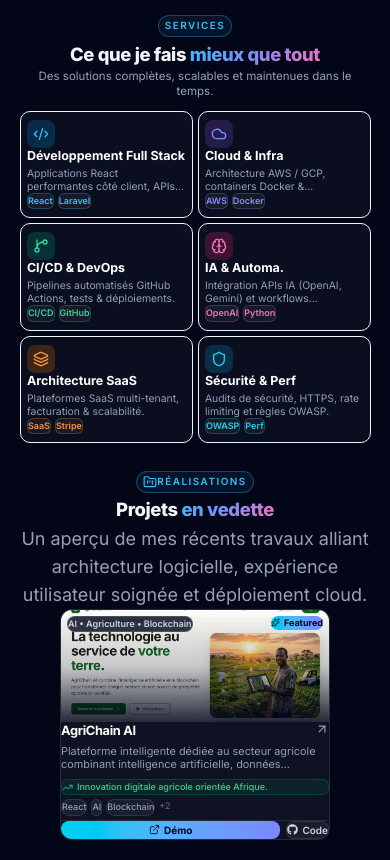
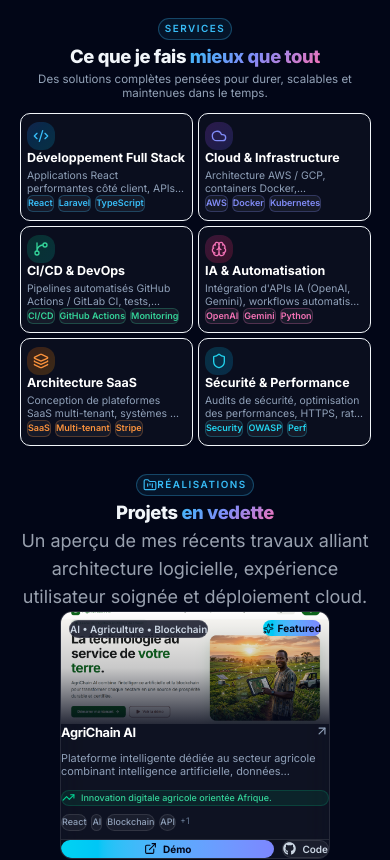
Before and after one commit to mmilinda/FolioMM, a React (Vite) app: page / in a window 390 px wide. Shown: the part 1220-2080 px from the top of the page. Built offline with nearby package versions, Linux system fonts and the light colour scheme; no server answers.

Commit message:
fix: restore full large desktop typography and card spacing for About, Services, ProjectCard, and Timeline sections

```diff
--- a/src/components/ProjectCard.jsx
+++ b/src/components/ProjectCard.jsx
@@ -11,7 +11,7 @@ export default function ProjectCard({ project }) {
       className="group project-card relative overflow-hidden rounded-xl sm:rounded-2xl border border-white/10 bg-white/5 backdrop-blur-md flex flex-col transition-all duration-300 w-full max-w-[270px] sm:max-w-none mx-auto"
     >
       {/* ── Image ───────────────────────────────── */}
-      <div className="relative h-28 sm:h-44 md:h-48 overflow-hidden shrink-0">
+      <div className="relative h-28 sm:h-48 md:h-56 lg:h-60 overflow-hidden shrink-0">
         <img
           src={project.image}
           onError={(e) => {
@@ -27,89 +27,89 @@ export default function ProjectCard({ project }) {
 
         {/* Category badge */}
         {project.category && (
-          <span className="absolute top-1.5 left-1.5 sm:top-2 sm:left-2 px-1.5 py-0.5 rounded-full text-[9px] sm:text-xs font-semibold bg-slate-950/80 backdrop-blur-sm border border-white/15 text-slate-300">
+          <span className="absolute top-2 left-2 px-2 py-0.5 sm:px-3 sm:py-1 rounded-full text-[10px] sm:text-xs font-semibold bg-slate-950/80 backdrop-blur-sm border border-white/15 text-slate-300">
             {project.category}
           </span>
         )}
 
         {/* Featured badge */}
         {project.featured && (
-          <span className="absolute top-1.5 right-1.5 sm:top-2 sm:right-2 flex items-center gap-1 px-1.5 py-0.5 rounded-full text-[9px] sm:text-xs font-bold bg-gradient-to-r from-cyan-400 to-indigo-400 text-slate-950">
-            <Sparkles size={9} />
+          <span className="absolute top-2 right-2 flex items-center gap-1 px-2 py-0.5 sm:px-3 sm:py-1 rounded-full text-[10px] sm:text-xs font-bold bg-gradient-to-r from-cyan-400 to-indigo-400 text-slate-950">
+            <Sparkles size={11} />
             Featured
           </span>
         )}
       </div>
 
       {/* ── Content ─────────────────────────────── */}
-      <div className="p-2 sm:p-4 flex flex-col gap-1 sm:gap-2.5 flex-1">
+      <div className="p-2.5 sm:p-5 md:p-6 flex flex-col gap-2 sm:gap-3 flex-1">
 
         {/* Title + link arrow */}
-        <div className="flex items-start justify-between gap-1 sm:gap-2">
+        <div className="flex items-start justify-between gap-2">
           <Link
             to={`/projects/${project.slug || project.id}`}
             className="no-underline text-inherit flex-1"
           >
-            <h3 className="text-xs sm:text-base font-bold tracking-tight text-white transition-colors project-card-title line-clamp-1">
+            <h3 className="text-xs sm:text-lg lg:text-xl font-bold tracking-tight text-white transition-colors project-card-title line-clamp-1 sm:line-clamp-none">
               {project.title}
             </h3>
           </Link>
           <Link to={`/projects/${project.slug || project.id}`} className="text-slate-400 shrink-0 mt-0.5">
             <ArrowUpRight size={14} className="sm:hidden" />
-            <ArrowUpRight size={18} className="hidden sm:block project-card-arrow" />
+            <ArrowUpRight size={20} className="hidden sm:block project-card-arrow" />
           </Link>
         </div>
 
-        {/* Description — 1 line on mobile, 2 lines on desktop */}
-        <p className="text-[10px] sm:text-sm text-slate-400 leading-tight line-clamp-1 sm:line-clamp-2 m-0">
+        {/* Description — 1 line on mobile, 2-3 lines on desktop */}
+        <p className="text-[10px] sm:text-sm lg:text-base text-slate-400 leading-tight sm:leading-relaxed line-clamp-1 sm:line-clamp-3 m-0">
           {project.description}
         </p>
 
         {/* Impact */}
         {project.impact && (
-          <div className="flex items-center gap-1 px-1.5 py-1 rounded-md bg-emerald-500/10 border border-emerald-500/20 text-[#34d399] text-[9px] sm:text-xs">
-            <TrendingUp size={11} className="shrink-0 text-emerald-400" />
+          <div className="flex items-center gap-1.5 px-2 py-1 sm:px-3 sm:py-1.5 rounded-lg bg-emerald-500/10 border border-emerald-500/20 text-[#34d399] text-[9px] sm:text-xs lg:text-sm">
+            <TrendingUp size={13} className="shrink-0 text-emerald-400" />
             <span className="truncate font-medium">{project.impact}</span>
           </div>
         )}
 
         {/* Technologies */}
         {project.technologies?.length > 0 && (
-          <div className="flex flex-wrap gap-1">
-            {project.technologies.slice(0, 3).map((tech) => (
+          <div className="flex flex-wrap gap-1 sm:gap-1.5">
+            {project.technologies.slice(0, 4).map((tech) => (
               <span
                 key={tech}
-                className="text-[9px] sm:text-xs px-1.5 py-0.5 rounded-full bg-white/5 border border-white/10 text-slate-400 font-medium"
+                className="text-[9px] sm:text-xs px-2 py-0.5 sm:px-2.5 sm:py-1 rounded-full bg-white/5 border border-white/10 text-slate-400 font-medium"
               >
                 {tech}
               </span>
             ))}
-            {project.technologies.length > 3 && (
-              <span className="text-[9px] sm:text-xs px-1 py-0.5 text-slate-500">
-                +{project.technologies.length - 3}
+            {project.technologies.length > 4 && (
+              <span className="text-[9px] sm:text-xs px-1.5 py-0.5 text-slate-500">
+                +{project.technologies.length - 4}
               </span>
             )}
           </div>
         )}
 
         {/* Action buttons */}
-        <div className="flex gap-1.5 mt-auto pt-1 border-t border-white/10">
+        <div className="flex gap-2 mt-auto pt-2 border-t border-white/10">
           {project.demo && project.demo !== "#" ? (
             <a
               href={project.demo}
               target="_blank"
               rel="noopener noreferrer"
-              className="flex-1 inline-flex items-center justify-center gap-1 py-1 sm:py-1.5 px-2 rounded-lg bg-gradient-to-r from-cyan-400 to-indigo-400 text-slate-950 text-[10px] sm:text-xs font-bold no-underline transition-opacity"
+              className="flex-1 inline-flex items-center justify-center gap-1.5 py-1 sm:py-2 px-3 rounded-xl bg-gradient-to-r from-cyan-400 to-indigo-400 text-slate-950 text-[10px] sm:text-sm font-bold no-underline transition-opacity hover:opacity-90"
             >
-              <ExternalLink size={11} />
+              <ExternalLink size={13} />
               Démo
             </a>
           ) : (
             <Link
               to={`/projects/${project.slug || project.id}`}
-              className="flex-1 inline-flex items-center justify-center gap-1 py-1 sm:py-1.5 px-2 rounded-lg bg-cyan-500/15 border border-cyan-500/30 text-cyan-300 text-[10px] sm:text-xs font-bold no-underline"
+              className="flex-1 inline-flex items-center justify-center gap-1.5 py-1 sm:py-2 px-3 rounded-xl bg-cyan-500/15 border border-cyan-500/30 text-cyan-300 text-[10px] sm:text-sm font-bold no-underline"
             >
-              Voir
+              Voir le projet
             </Link>
           )}
 
@@ -118,9 +118,9 @@ export default function ProjectCard({ project }) {
               href={project.github}
               target="_blank"
               rel="noopener noreferrer"
-              className="inline-flex items-center justify-center gap-1 py-1 sm:py-1.5 px-2 rounded-lg border border-white/10 bg-white/5 text-slate-300 text-[10px] sm:text-xs font-semibold no-underline shrink-0"
+              className="inline-flex items-center justify-center gap-1.5 py-1 sm:py-2 px-3 rounded-xl border border-white/10 bg-white/5 text-slate-300 text-[10px] sm:text-sm font-semibold no-underline shrink-0 hover:bg-white/10"
             >
-              <FaGithub size={11} />
+              <FaGithub size={13} />
               Code
             </a>
           )}
--- a/src/components/Services.jsx
+++ b/src/components/Services.jsx
@@ -6,17 +6,17 @@ const services = [
   {
     icon: Code2,
     title: "Développement Full Stack",
-    desc: "Applications React performantes côté client, APIs Laravel robustes.",
-    tags: ["React", "Laravel"],
+    desc: "Applications React performantes côté client, APIs Laravel robustes côté serveur. Du design au déploiement.",
+    tags: ["React", "Laravel", "TypeScript"],
     gradient: "from-blue-500/20 to-cyan-500/20",
     border: "border-blue-500/30",
     glow: "#38bdf8",
   },
   {
     icon: Cloud,
-    title: "Cloud & Infra",
-    desc: "Architecture AWS / GCP, containers Docker & Kubernetes.",
-    tags: ["AWS", "Docker"],
+    title: "Cloud & Infrastructure",
+    desc: "Architecture AWS / GCP, containers Docker, orchestration Kubernetes et gestion d'environnements multi-cloud.",
+    tags: ["AWS", "Docker", "Kubernetes"],
     gradient: "from-purple-500/20 to-indigo-500/20",
     border: "border-purple-500/30",
     glow: "#818cf8",
@@ -24,17 +24,17 @@ const services = [
   {
     icon: GitBranch,
     title: "CI/CD & DevOps",
-    desc: "Pipelines automatisés GitHub Actions, tests & déploiements.",
-    tags: ["CI/CD", "GitHub"],
+    desc: "Pipelines automatisés GitHub Actions / GitLab CI, tests, déploiements continus et monitoring de production.",
+    tags: ["CI/CD", "GitHub Actions", "Monitoring"],
     gradient: "from-emerald-500/20 to-teal-500/20",
     border: "border-emerald-500/30",
     glow: "#34d399",
   },
   {
     icon: Brain,
-    title: "IA & Automa.",
-    desc: "Intégration APIs IA (OpenAI, Gemini) et workflows intelligents.",
-    tags: ["OpenAI", "Python"],
+    title: "IA & Automatisation",
+    desc: "Intégration d'APIs IA (OpenAI, Gemini), workflows automatisés et agents intelligents pour booster la productivité.",
+    tags: ["OpenAI", "Gemini", "Python"],
     gradient: "from-pink-500/20 to-rose-500/20",
     border: "border-pink-500/30",
     glow: "#f472b6",
@@ -42,17 +42,17 @@ const services = [
   {
     icon: Layers,
     title: "Architecture SaaS",
-    desc: "Plateformes SaaS multi-tenant, facturation & scalabilité.",
-    tags: ["SaaS", "Stripe"],
+    desc: "Conception de plateformes SaaS multi-tenant, systèmes de facturation, gestion des accès et scalabilité.",
+    tags: ["SaaS", "Multi-tenant", "Stripe"],
     gradient: "from-orange-500/20 to-amber-500/20",
     border: "border-orange-500/30",
     glow: "#fb923c",
   },
   {
     icon: Shield,
-    title: "Sécurité & Perf",
-    desc: "Audits de sécurité, HTTPS, rate limiting et règles OWASP.",
-    tags: ["OWASP", "Perf"],
+    title: "Sécurité & Performance",
+    desc: "Audits de sécurité, optimisation des performances, HTTPS, rate limiting et bonnes pratiques OWASP.",
+    tags: ["Security", "OWASP", "Perf"],
     gradient: "from-cyan-500/20 to-sky-500/20",
     border: "border-cyan-500/30",
     glow: "#22d3ee",
@@ -66,46 +66,46 @@ export default function Services() {
   return (
     <section ref={ref} className="services-section py-6 md:py-16">
       <motion.div
-        className="section-header mb-4 sm:mb-8 text-center"
+        className="section-header mb-4 sm:mb-10 text-center"
         initial={{ opacity: 0, y: 30 }}
         animate={inView ? { opacity: 1, y: 0 } : {}}
         transition={{ duration: 0.7 }}
       >
         <span className="section-eyebrow">Services</span>
-        <h2 className="section-title text-lg sm:text-3xl font-extrabold">
+        <h2 className="section-title text-lg sm:text-3xl lg:text-4xl font-extrabold mb-2">
           Ce que je fais <span className="gradient-text">mieux que tout</span>
         </h2>
-        <p className="section-subtitle text-xs sm:text-base text-slate-400 max-w-md mx-auto">
-          Des solutions complètes, scalables et maintenues dans le temps.
+        <p className="section-subtitle text-xs sm:text-base lg:text-lg text-slate-400 max-w-xl mx-auto">
+          Des solutions complètes pensées pour durer, scalables et maintenues dans le temps.
         </p>
       </motion.div>
 
-      <div className="services-grid grid grid-cols-2 md:grid-cols-3 gap-2 sm:gap-4">
+      <div className="services-grid grid grid-cols-2 md:grid-cols-3 gap-2 sm:gap-6">
         {services.map((svc, i) => {
           const Icon = svc.icon;
           return (
             <motion.div
               key={svc.title}
-              className={`service-card p-2.5 sm:p-5 rounded-xl border ${svc.border} bg-white/5 flex flex-col justify-between`}
+              className={`service-card p-2.5 sm:p-6 rounded-xl md:rounded-2xl border ${svc.border} bg-white/5 flex flex-col justify-between`}
               initial={{ opacity: 0, y: 40 }}
               animate={inView ? { opacity: 1, y: 0 } : {}}
               transition={{ delay: i * 0.08, duration: 0.5, ease: "easeOut" }}
-              whileHover={{ y: -4, scale: 1.02 }}
+              whileHover={{ y: -6, scale: 1.02 }}
             >
               <div>
-                <div className={`w-7 h-7 sm:w-10 sm:h-10 rounded-lg flex items-center justify-center mb-1.5 sm:mb-3 bg-gradient-to-br ${svc.gradient}`}>
+                <div className={`w-7 h-7 sm:w-12 sm:h-12 rounded-xl flex items-center justify-center mb-1.5 sm:mb-4 bg-gradient-to-br ${svc.gradient}`}>
                   <Icon size={16} className="sm:hidden" style={{ color: svc.glow }} />
-                  <Icon size={22} className="hidden sm:block" style={{ color: svc.glow }} />
+                  <Icon size={24} className="hidden sm:block" style={{ color: svc.glow }} />
                 </div>
-                <h3 className="text-xs sm:text-base font-bold text-white mb-1 line-clamp-1">{svc.title}</h3>
-                <p className="text-[11px] sm:text-sm text-slate-400 leading-tight line-clamp-2">{svc.desc}</p>
+                <h3 className="text-xs sm:text-lg lg:text-xl font-bold text-white mb-1 md:mb-2 line-clamp-1 sm:line-clamp-none">{svc.title}</h3>
+                <p className="text-[11px] sm:text-sm lg:text-base text-slate-400 leading-tight sm:leading-relaxed line-clamp-2 sm:line-clamp-none">{svc.desc}</p>
               </div>
 
-              <div className="flex flex-wrap gap-1 mt-2">
+              <div className="flex flex-wrap gap-1 md:gap-1.5 mt-2 md:mt-4">
                 {svc.tags.map((tag) => (
                   <span
                     key={tag}
-                    className="text-[9px] sm:text-xs font-semibold px-1.5 py-0.5 rounded-md border bg-white/5"
+                    className="text-[9px] sm:text-xs font-semibold px-1.5 py-0.5 sm:px-2.5 sm:py-1 rounded-md sm:rounded-full border bg-white/5"
                     style={{ borderColor: svc.glow + "44", color: svc.glow }}
                   >
                     {tag}
--- a/src/components/Timeline.jsx
+++ b/src/components/Timeline.jsx
@@ -8,8 +8,8 @@ const experiences = [
     company: "Freelance",
     type: "Actuel",
     color: "#38bdf8",
-    desc: "Création de plateformes SaaS, pipelines CI/CD et architectures cloud.",
-    tags: ["DevOps", "React", "Docker"],
+    desc: "Création de plateformes SaaS, pipelines CI/CD automatisés, architectures cloud et solutions IA pour clients internationaux.",
+    tags: ["DevOps", "React", "AWS", "Docker", "Laravel"],
   },
   {
     year: "2025",
@@ -17,8 +17,8 @@ const experiences = [
     company: "SecurityApp",
     type: "Projet",
     color: "#818cf8",
-    desc: "Plateforme de sécurité avec tableaux de bord temps réel.",
-    tags: ["Laravel", "Vue.js"],
+    desc: "Conception et développement d'une plateforme complète de gestion de sécurité avec authentification avancée et tableaux de bord temps réel.",
+    tags: ["Laravel", "Vue.js", "MySQL", "Sanctum"],
   },
   {
     year: "2025",
@@ -26,8 +26,8 @@ const experiences = [
     company: "AgriChain AI",
     type: "Projet",
     color: "#34d399",
-    desc: "AgriTech combinant intelligence artificielle et Blockchain.",
-    tags: ["Python", "AI"],
+    desc: "Solution AgriTech combinant intelligence artificielle et Blockchain pour la traçabilité de la chaîne alimentaire.",
+    tags: ["Python", "AI", "Blockchain", "FastAPI"],
   },
   {
     year: "2024",
@@ -35,8 +35,8 @@ const experiences = [
     company: "Clients variés",
     type: "Freelance",
     color: "#f472b6",
-    desc: "Création de sites vitrines et applications métiers.",
-    tags: ["React", "SEO"],
+    desc: "Création de sites vitrines, e-commerces et applications métiers sur mesure pour PME et startups.",
+    tags: ["React", "WordPress", "SEO", "Tailwind"],
   },
 ];
 
@@ -45,21 +45,24 @@ export default function Timeline() {
   const inView = useInView(ref, { once: true, margin: "-80px" });
 
   return (
-    <section ref={ref} className="timeline-section py-4 md:py-16">
+    <section ref={ref} className="timeline-section py-6 md:py-16">
       <motion.div
-        className="section-header mb-3 sm:mb-8 text-center"
+        className="section-header mb-4 sm:mb-10 text-center"
         initial={{ opacity: 0, y: 30 }}
         animate={inView ? { opacity: 1, y: 0 } : {}}
         transition={{ duration: 0.7 }}
       >
         <span className="section-eyebrow">Parcours</span>
-        <h2 className="section-title text-base sm:text-3xl font-extrabold">
+        <h2 className="section-title text-base sm:text-3xl lg:text-4xl font-extrabold mb-2">
           Mon expérience <span className="gradient-text">en détail</span>
         </h2>
+        <p className="section-subtitle text-xs sm:text-base lg:text-lg text-slate-400 max-w-xl mx-auto">
+          Mon évolution technique, mes projets phares et les défis relevés au fil des années.
+        </p>
       </motion.div>
 
-      <div className="timeline-wrapper relative max-w-2xl mx-auto px-2">
-        <div className="timeline-items space-y-2 sm:space-y-4">
+      <div className="timeline-wrapper relative max-w-3xl mx-auto px-2">
+        <div className="timeline-items space-y-3 sm:space-y-6">
           {experiences.map((exp, i) => (
             <motion.div
               key={`${exp.year}-${i}`}
@@ -69,26 +72,34 @@ export default function Timeline() {
               transition={{ delay: 0.1 + i * 0.08, duration: 0.5 }}
             >
               <div
-                className="timeline-card w-full p-2.5 sm:p-4 rounded-xl border border-white/10 bg-white/5"
-                style={{ borderLeft: `3px solid ${exp.color}` }}
+                className="timeline-card w-full p-2.5 sm:p-5 md:p-6 rounded-xl md:rounded-2xl border border-white/10 bg-white/5 backdrop-blur-md transition-all duration-300 hover:border-cyan-500/30"
+                style={{ borderLeft: `4px solid ${exp.color}` }}
               >
-                <div className="flex items-center justify-between gap-2 mb-1">
-                  <span className="text-[11px] sm:text-xs font-bold" style={{ color: exp.color }}>
-                    {exp.year} • {exp.company}
-                  </span>
-                  <span className="text-[9px] sm:text-xs px-1.5 py-0.5 rounded bg-white/10 text-slate-300">
+                <div className="flex items-center justify-between gap-2 mb-1.5 sm:mb-2">
+                  <div className="flex items-center gap-2">
+                    <span className="text-xs sm:text-base lg:text-lg font-bold" style={{ color: exp.color }}>
+                      {exp.year}
+                    </span>
+                    <span className="text-slate-500 text-xs sm:text-sm">•</span>
+                    <span className="text-xs sm:text-sm lg:text-base font-semibold text-slate-300">
+                      {exp.company}
+                    </span>
+                  </div>
+                  <span className="text-[9px] sm:text-xs px-2 py-0.5 rounded-full bg-white/10 text-slate-300 font-semibold">
                     {exp.type}
                   </span>
                 </div>
 
-                <h3 className="text-xs sm:text-base font-bold text-white mb-0.5">{exp.role}</h3>
-                <p className="text-[11px] sm:text-xs text-slate-400 leading-tight mb-2">{exp.desc}</p>
+                <h3 className="text-xs sm:text-lg lg:text-xl font-bold text-white mb-1">{exp.role}</h3>
+                <p className="text-[11px] sm:text-sm lg:text-base text-slate-300 leading-tight sm:leading-relaxed mb-3">
+                  {exp.desc}
+                </p>
 
-                <div className="flex flex-wrap gap-1">
+                <div className="flex flex-wrap gap-1 sm:gap-1.5">
                   {exp.tags.map((tag) => (
                     <span
                       key={tag}
-                      className="text-[9px] sm:text-xs px-1.5 py-0.5 rounded border bg-white/5 font-medium"
+                      className="text-[9px] sm:text-xs px-2 py-0.5 rounded-full border bg-white/5 font-medium"
                       style={{ borderColor: exp.color + "44", color: exp.color }}
                     >
                       {tag}
```
Also changed, not shown: src/components/About.jsx (+10 -10 lines).
